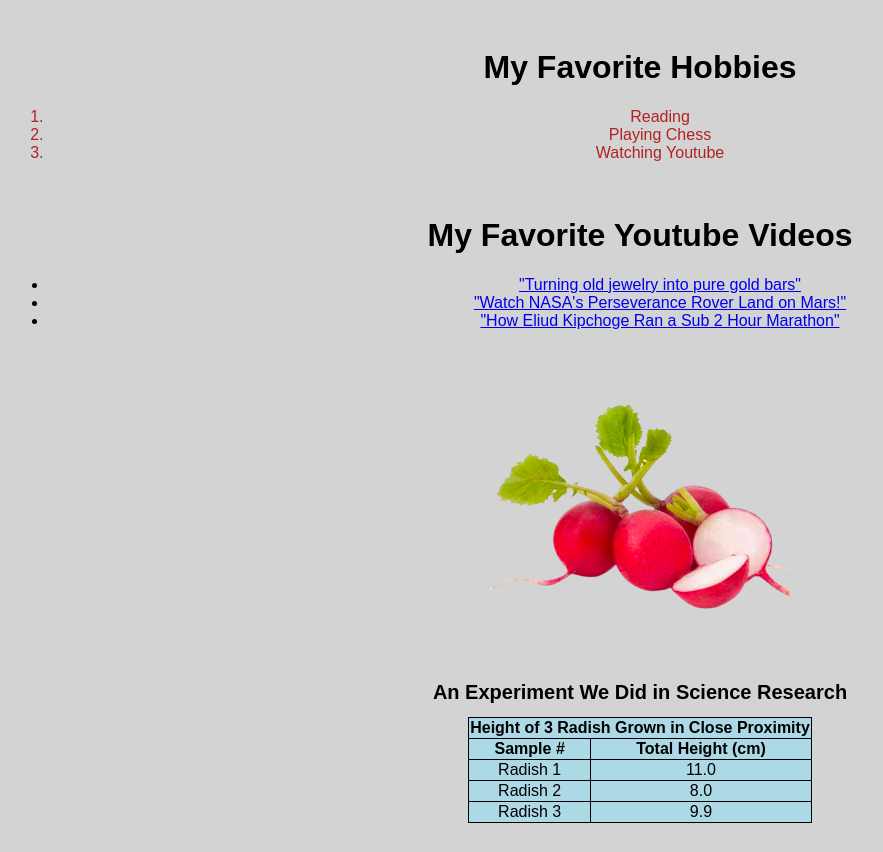
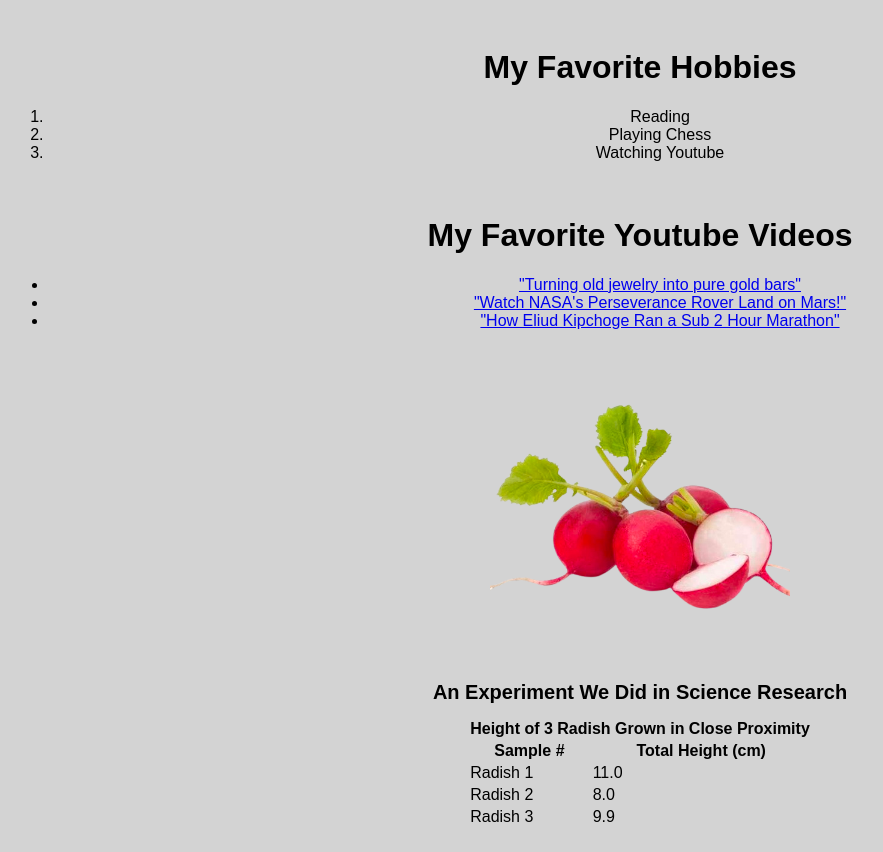
Before and after one commit to j-zhang43/j-zhang43.github.io, a plain HTML site: page index.html in a window 1280 px wide. Shown: the part 173-1025 px from the top of the page, without its empty margins (0-883 px from the left). Drawn offline with Linux system fonts and the light colour scheme.

Commit message:
Update index.html

```diff
--- a/index.html
+++ b/index.html
@@ -20,9 +20,9 @@
                 My Favorite Hobbies
              </h1>
         <ol type=1>
-            <li style="color:firebrick;">Reading</li>
-            <li style="color:firebrick;">Playing Chess</li>
-            <li style="color:firebrick;">Watching Youtube</li>
+            <li>Reading</li>
+            <li>Playing Chess</li>
+            <li>Watching Youtube</li>
         </ol>
     <br>
             <!--unordered list-->
@@ -36,14 +36,6 @@
         </ul>
     <br>
             <!--table-->
-            <style>
-                table, th, td {
-                    border: 1px solid black;
-                    border-collapse: collapse;
-                    text-align: center;
-                    background-color: lightblue;
-                }
-            </style>
                 <img style="width:300px;" src="radish.png" alt="Picture of Radishes">
     <br>
             <h1 style="font-size: 20px;">
@@ -71,7 +63,7 @@
                      </tr>
                 </table>
     <br>
-                <h1 style="font-size: 20px;">
+                <h1>
                     A Form
                  </h1>
             <form>
```
